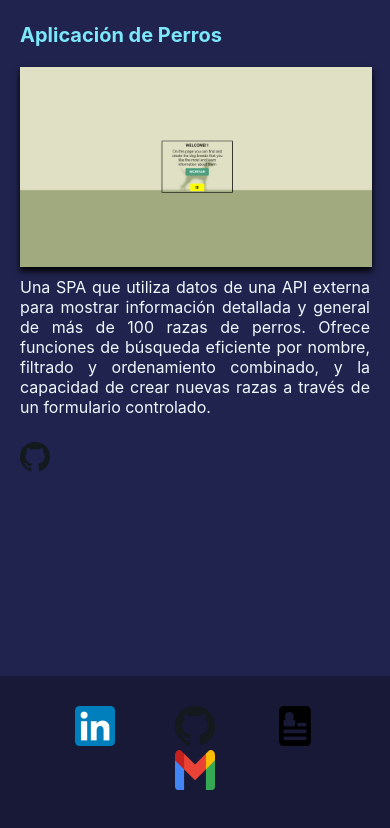
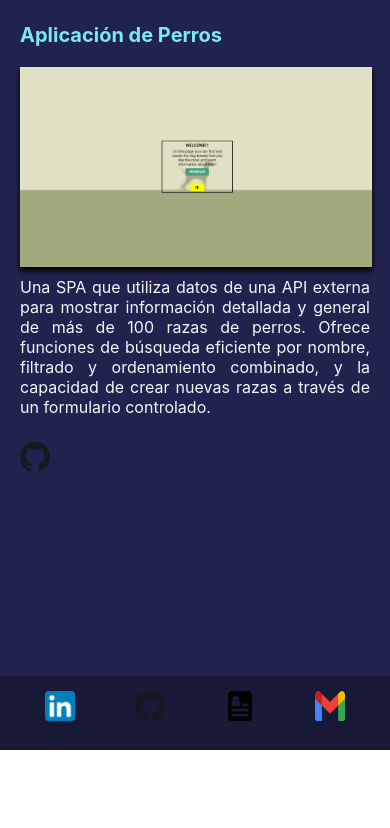
Before and after one commit to agustinrosa22/portfolio, a React (Create React App) app: page / in a window 390 px wide. Shown: the part 4322-5150 px from the top of the page. After the commit the page ends 5072 px from the top, so only its background shows below. Built offline with nearby package versions, Linux system fonts and the light colour scheme.

Commit message:
chagesResponsive

```diff
--- a/src/App.js
+++ b/src/App.js
@@ -5,7 +5,6 @@ import Presentation from './views/iAm/iAm.jsx'
 import About from './views/About/About.jsx'
 import Skills from './views/Skills/Skills.jsx'
 import Work from './views/Work/Work.jsx';
-import EmailContact from './Components/Footer/Footer.jsx';
 import Footer from './Components/Footer/Footer.jsx';
 
 function App() {
--- a/src/Components/Footer/Footer.module.css
+++ b/src/Components/Footer/Footer.module.css
@@ -57,3 +57,18 @@
   .logoContainer:hover::before {
     opacity: 0.7; /* Hacemos visible el resplandor en hover */
   }
+  @media (max-width: 768px) {
+    .footer {
+      background-color: rgb(23, 25, 54);
+        color: white;
+        padding: 15px;
+        text-align: center;
+      }
+
+      .logo {
+        width: 30px;
+        height: 30px;
+        transition: filter 0.3s ease; /* Agregamos una transición suave para el cambio de color */
+      }
+
+  }
```
